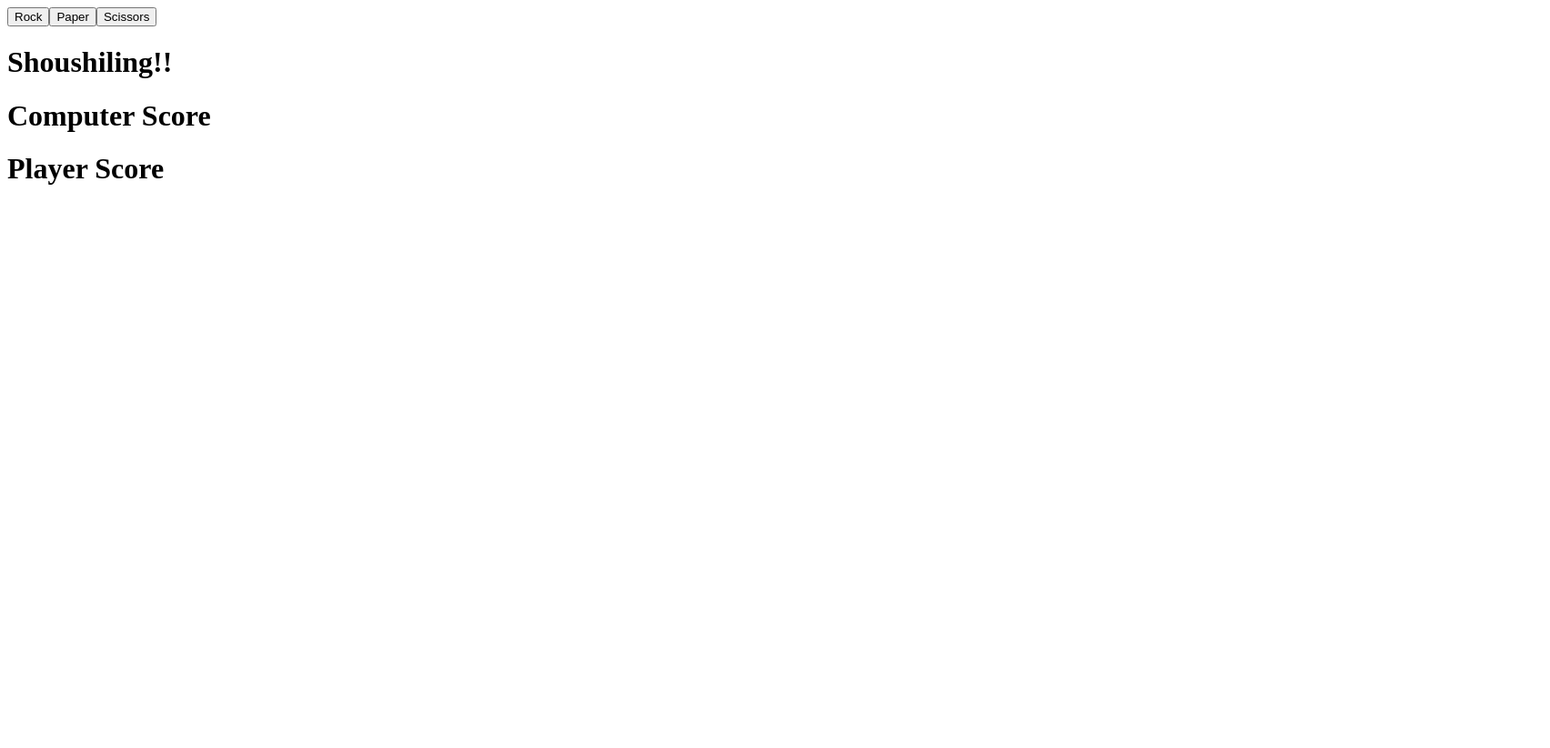
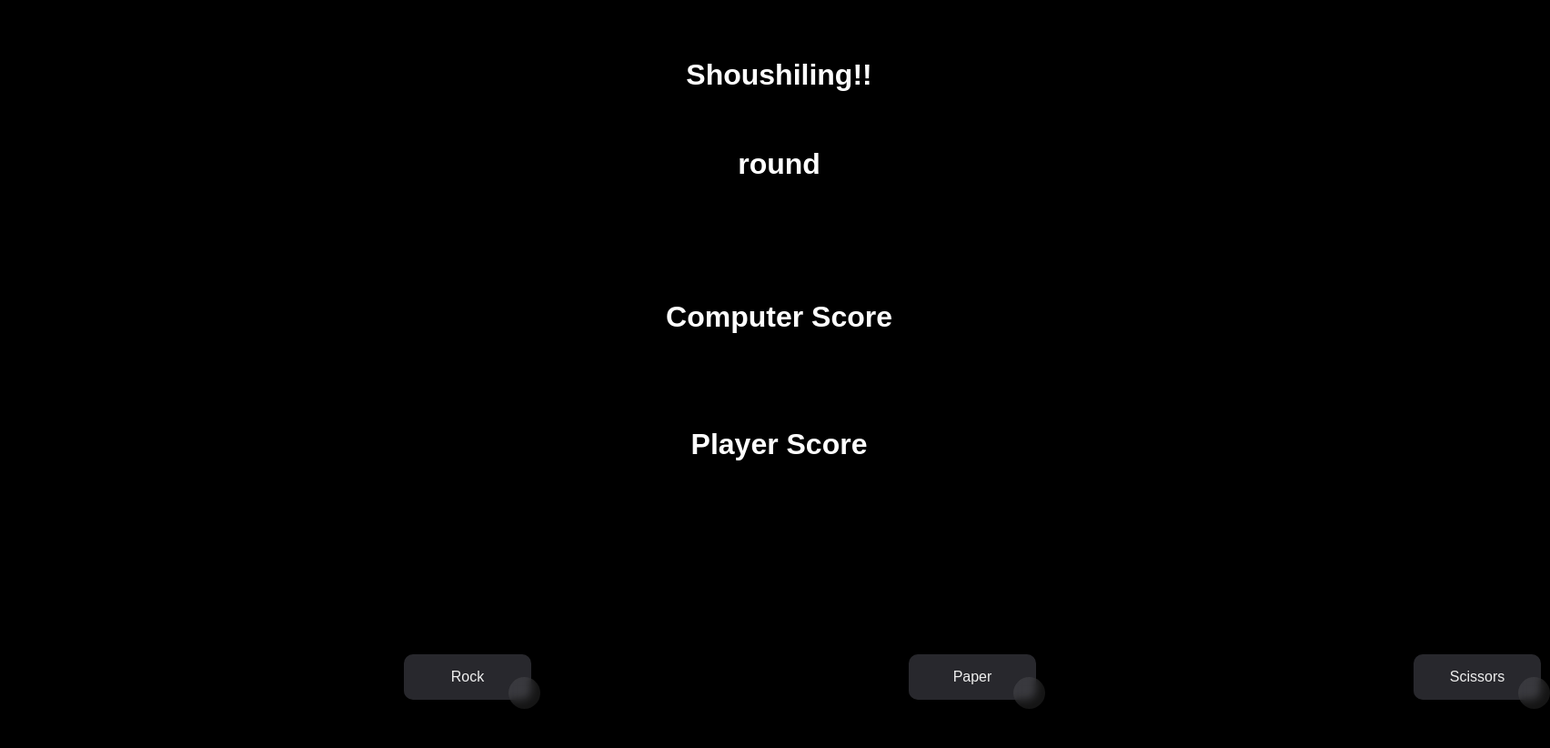
Before and after one commit to Carriane/Shoushiling, a plain HTML site: page index.html in a window 1280 px wide. Shown: the whole page at 91% size, 1704 px wide, since content can reach past the window. Before the commit the page ends 800 px from the top, so only its background shows below. Drawn offline with Linux system fonts and the light colour scheme.

Commit message:
Added Css

```diff
--- a/gamelogic.js
+++ b/gamelogic.js
@@ -60,32 +60,47 @@ function winner() {
         document.getElementById('winner').innerHTML = "Rounds are Tie!";
     }
 
-    document.getElementById('pscore').innerHTML = computerScore;
-    document.getElementById('cscore').innerHTML = playerScore;
+    document.getElementById('cscore').innerHTML = computerScore;
+    document.getElementById('pscore').innerHTML = playerScore;
 };
 
 function game() {
     ++rounds;
     if (rounds == 5) {
-        document.getElementById('game').innerHTML = 'Game Over!';
+        function gameover () {
+            document.getElementById('game').innerHTML = 'Game Over!';
+            setTimeout(function(){gameover()}, 1000);
+        }
+        gameover();
         rounds = 0;
+        computerScore = 0;
         playerScore = 0;
-        computerScore = 0;
     }
 };
 
+const link = document.createElement('link');
+link.rel = 'stylesheet';
+link.type = 'text/css';
+link.href = 'style.css';
+document.getElementsByTagName('HEAD')[0].appendChild(link);
 
+const rcontainer = document.querySelector('.btn-container');
 const rock = document.createElement('button');
 rock.innerHTML = 'Rock';
 rock.addEventListener('click', function () {playRound(computerPlay(), 'rock')});
-document.body.appendChild(rock);
+rock.classList.add('button-86');
+rcontainer.appendChild(rock);
 
 const paper = document.createElement('button');
 paper.innerHTML = 'Paper';
 paper.addEventListener('click', function() {playRound(computerPlay(), 'paper')});
-document.body.appendChild(paper);
+paper.classList.add('button-86');
+rcontainer.appendChild(paper);
 
 const scissors = document.createElement('button');
 scissors.innerHTML = 'Scissors';
 scissors.addEventListener('click', function() {playRound(computerPlay(), 'scissors')});
-document.body.appendChild(scissors);
+scissors.classList.add('button-86');
+rcontainer.appendChild(scissors);
+
+// document.body.style.backgroundColor = "grey";
--- a/index.html
+++ b/index.html
@@ -4,16 +4,17 @@
     <meta charset="UTF-8">
     <meta http-equiv="X-UA-Compatible" content="IE=edge">
     <meta name="viewport" content="width=device-width, initial-scale=1.0">
+    <script type="text/javascript" src="gamelogic.js" defer></script>
     <title>Document</title>
 </head>
 <body>
-
-    <script type="text/javascript" src="gamelogic.js"></script>
-    <h1>Shoushiling!!</h1>
-    <div>
-        <h1 id="round"></h1>
+    <div class="container">
+        <h1>Shoushiling!!</h1>
+        <div class="item">
+            <h1 id="round">round</h1>
+        <div>
     </div>
-    <div>
+    <div class="container">
         <h1 id="winner"></h1>
         <h1>Computer Score</h1>
         <h2 id="cscore"></h2>
@@ -21,5 +22,8 @@
         <h2 id="pscore"></h2>
         <h1 id="game"></h1>
     </div>
+    <div class="btn-container">
+
+    </div>
 </body>
 </html>
--- /dev/null
+++ b/style.css
@@ -0,0 +1,99 @@
+body, h1, h2{
+    font-family: "Montserrat", sans-serif;
+    text-align: center;
+    color: #fff!important;
+    background-color: #000!important;
+  }
+
+.container {
+    padding: 30px;
+    border: 5px solid black;
+    gap: 10px;
+    display: grid;
+    grid-template: 100px 100px 100px;;
+}
+
+.item {
+
+    border: 4px solid black;
+    height: 50px;
+    padding: 4px;
+}
+
+.btn-container {
+    padding: 50px;
+    border: 3px solid black;
+    gap: 10px;
+    display: grid;
+    grid-template-columns: 55px 55px 55px;
+    gap: 500px;
+    margin-left: 340px;
+
+}
+.button-86 {
+    all: unset;
+    width: 100px;
+    height: 30px;
+    font-size: 16px;
+    background: transparent;
+    border: none;
+    position: relative;
+    color: #f0f0f0;
+    cursor: pointer;
+    z-index: 1;
+    padding: 10px 20px;
+    display: flex;
+    align-items: center;
+    justify-content: center;
+    white-space: nowrap;
+    user-select: none;
+    -webkit-user-select: none;
+    touch-action: manipulation;
+
+  }
+
+  .button-86::after,
+  .button-86::before {
+    content: '';
+    position: absolute;
+    bottom: 0;
+    right: 0;
+    z-index: -99999;
+    transition: all .4s;
+  }
+
+  .button-86::before {
+    transform: translate(0%, 0%);
+    width: 100%;
+    height: 100%;
+    background: #28282d;
+    border-radius: 10px;
+  }
+
+  .button-86::after {
+    transform: translate(10px, 10px);
+    width: 35px;
+    height: 35px;
+    background: #ffffff15;
+    backdrop-filter: blur(5px);
+    -webkit-backdrop-filter: blur(5px);
+    border-radius: 50px;
+  }
+
+  .button-86:hover::before {
+    transform: translate(5%, 20%);
+    width: 110%;
+    height: 110%;
+  }
+
+  .button-86:hover::after {
+    border-radius: 10px;
+    transform: translate(0, 0);
+    width: 100%;
+    height: 100%;
+  }
+
+  .button-86:active::after {
+    transition: 0s;
+    transform: translate(0, 5%);
+  }
```
Also changed, not shown: shoushiling.css (deleted).
